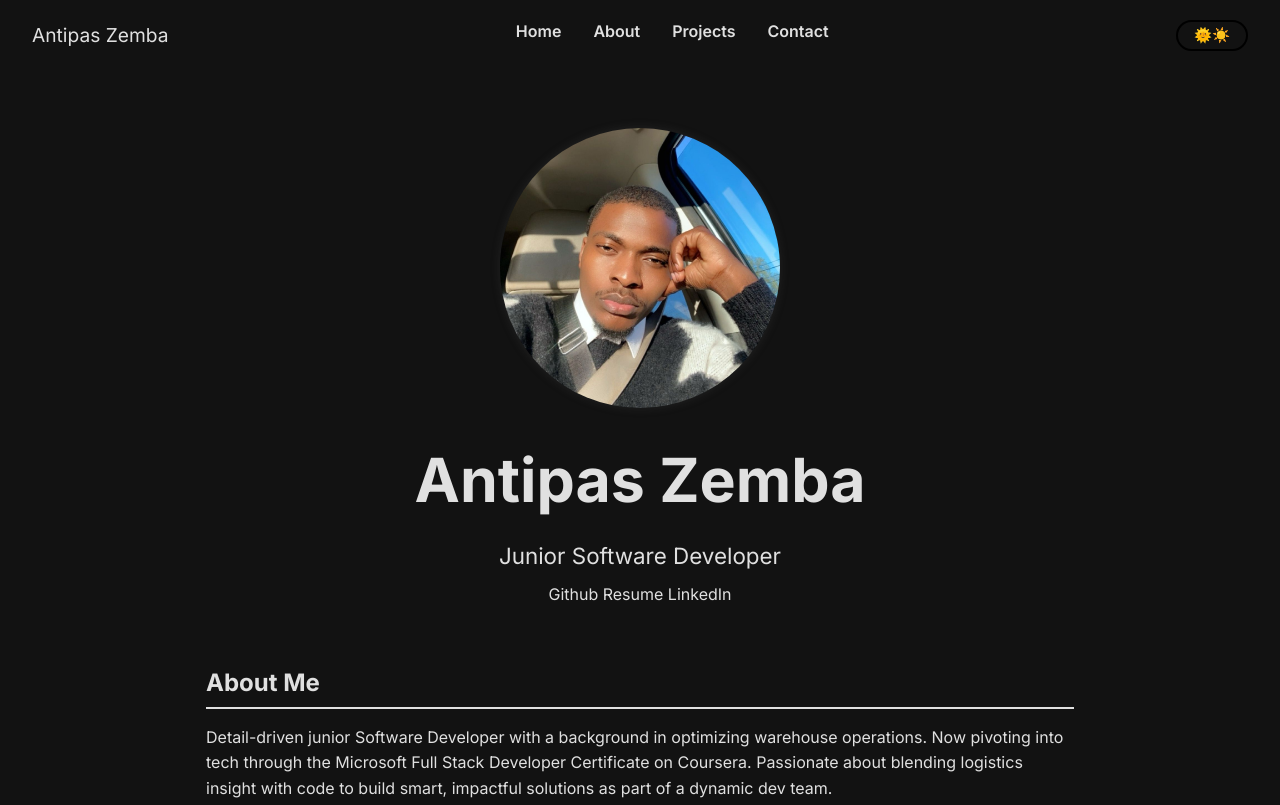
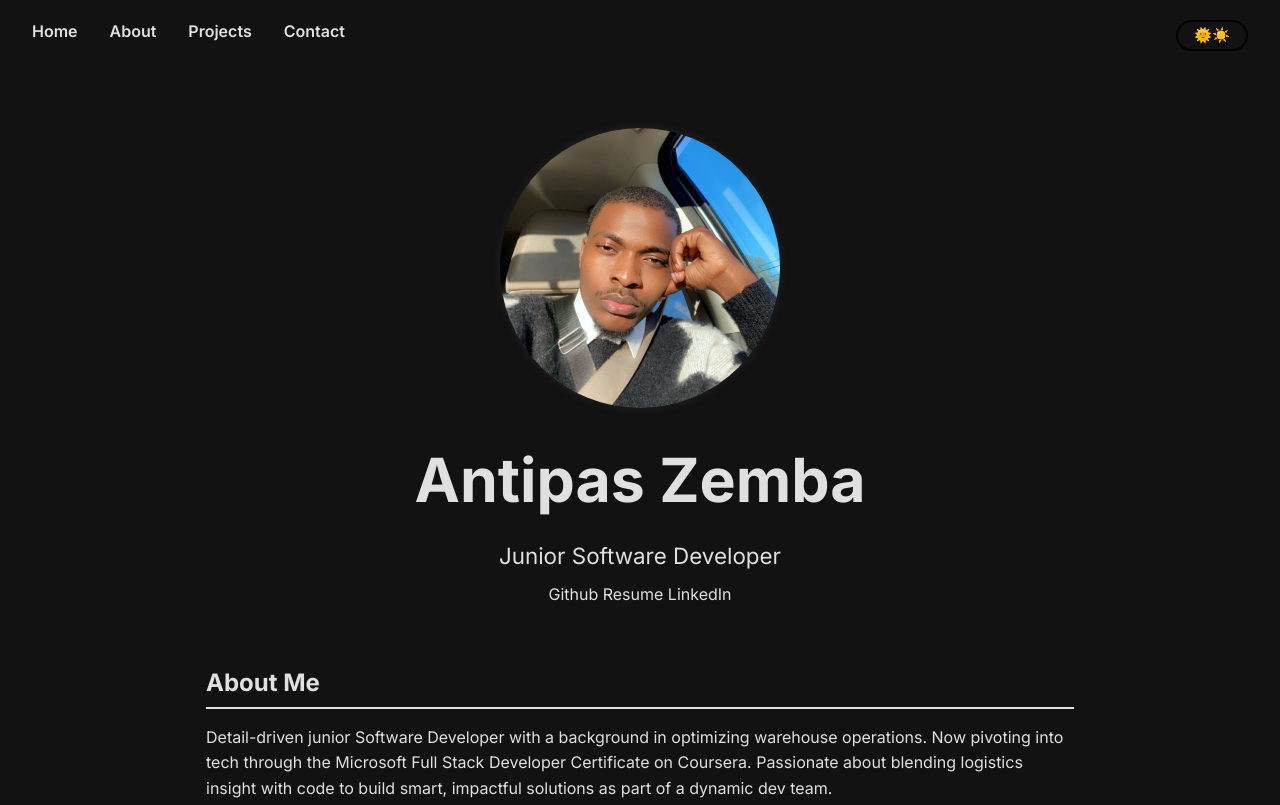
Before and after one commit to AntipasZemba1/Porfolio, a plain HTML site: page index.html in a window 1280 px wide. Shown: the top 805 px of the page. Drawn offline with Linux system fonts and the light colour scheme.

Commit message:
commented logo

```diff
--- a/index.html
+++ b/index.html
@@ -17,7 +17,7 @@
   </head>
   <body>
     <header id="header" role="banner">
-      <div class="logo" tabindex="0" aria-label="Antipas Zemba Logo">Antipas Zemba</div>
+      <!-- <div class="logo" tabindex="0" aria-label="Antipas Zemba Logo">Antipas Zemba</div> -->
       <nav role="navigation" aria-label="Primary Navigation">
         <a href="#hero" class="nav-link active">Home</a>
         <a href="#about" class="nav-link">About</a>
```
